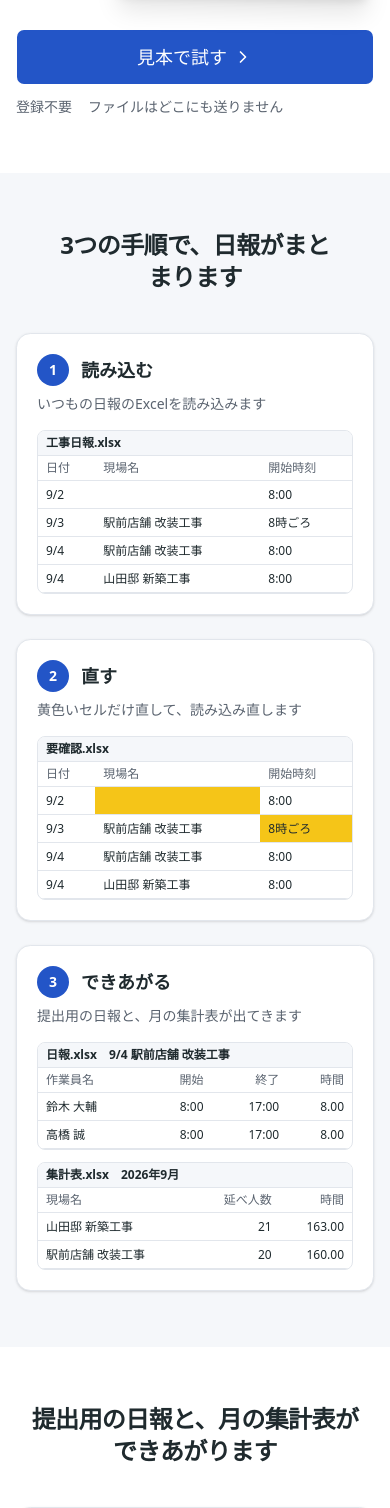
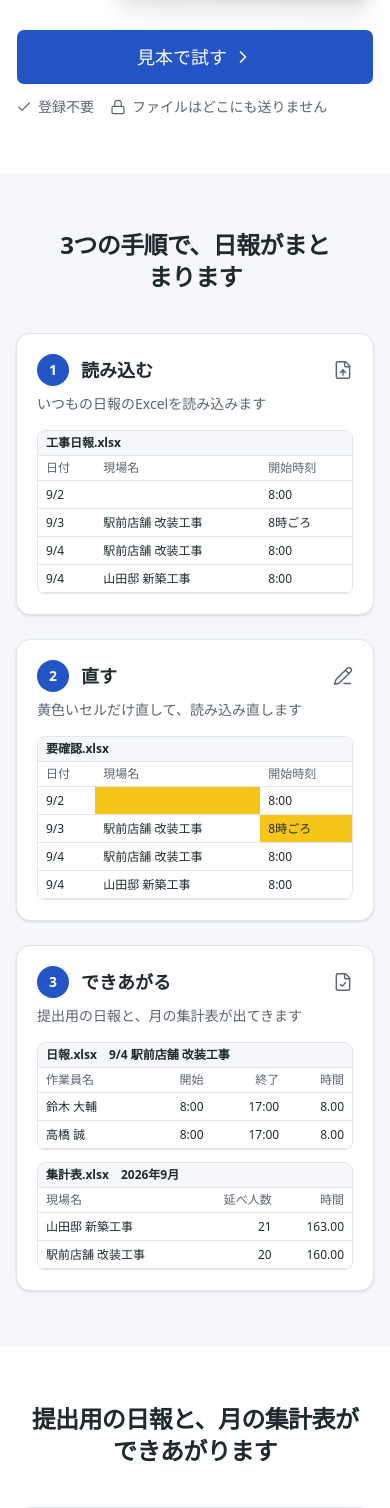
Before and after one commit to nemonsoon/construction-daily-report, a React (Vite) app: page / in a window 390 px wide. Shown: the part 1058-2566 px from the top of the page. Built offline with nearby package versions, Linux system fonts and the light colour scheme.

Commit message:
feat: add icons to assurances, steps, outputs, FAQ, and external footer links

```diff
--- a/src/app/ClosingCta.tsx
+++ b/src/app/ClosingCta.tsx
@@ -1,6 +1,7 @@
 import { ChevronRight } from "lucide-react";
 import { Button } from "@/components/ui/button";
 import { APP_HASH } from "./screen.ts";
+import { Assurances } from "./TryButton.tsx";
 
 // 下まで読んだ人が、上へ戻らずに「見本で試す」を押せるようにする
 export function ClosingCta() {
@@ -22,10 +23,7 @@ export function ClosingCta() {
 						<ChevronRight aria-hidden className="size-5" />
 					</a>
 				</Button>
-				<p className="mt-4 flex justify-center gap-x-4 text-sm text-white/60">
-					<span>登録不要</span>
-					<span>ファイルはどこにも送りません</span>
-				</p>
+				<Assurances className="mt-4 flex flex-wrap justify-center gap-x-4 gap-y-1 text-sm text-white/60" />
 			</div>
 		</section>
 	);
--- a/src/app/FaqSection.tsx
+++ b/src/app/FaqSection.tsx
@@ -1,22 +1,28 @@
+import { FileSpreadsheet, Globe, LayoutTemplate, Lock } from "lucide-react";
+
 // 答えは短く4つだけなので、開いたり閉じたりせず最初から並べて見せる
 const FAQS = [
 	{
+		icon: Globe,
 		question: "インストールは要りますか？",
 		answer: "要りません。ブラウザで開くだけで使えます。",
 	},
 	{
+		icon: Lock,
 		question: "日報のファイルは、どこかに送られますか？",
 		answer:
 			"送りません。選んだファイルは、そのパソコンのブラウザの中だけで処理します。",
 	},
 	{
+		icon: FileSpreadsheet,
 		question: "今お使いの日報でも使えますか？",
 		answer:
 			"作業員ごとに1行ずつ、日付・現場名・時刻などを書いた表なら使えます。列の並びは問いません。",
 	},
 	{
+		icon: LayoutTemplate,
 		question: "様式は変えられますか？",
-		answer: "ご依頼に応じて、御社の日報や集計表の様式に合わせて作り替えます。",
+		answer: "ご依頼に応じて、御社の日報や集計表の様式に合わせて作ります。",
 	},
 ];
 
@@ -33,13 +39,20 @@ export function FaqSection() {
 				よくある質問
 			</h2>
 			<dl className="mt-10 grid gap-x-12 md:grid-cols-2">
-				{FAQS.map(({ question, answer }) => (
+				{FAQS.map(({ icon: Icon, question, answer }) => (
 					<div
 						key={question}
 						className="border-t border-line py-6 [word-break:auto-phrase]"
 					>
-						<dt className="font-bold">{question}</dt>
-						<dd className="mt-2 leading-relaxed text-muted-foreground">
+						<dt className="flex items-start gap-2 font-bold">
+							<Icon
+								aria-hidden
+								className="mt-0.5 size-5 shrink-0 text-muted-foreground"
+								strokeWidth={1.75}
+							/>
+							{question}
+						</dt>
+						<dd className="mt-2 pl-7 leading-relaxed text-muted-foreground">
 							{answer}
 						</dd>
 					</div>
--- a/src/app/HowItWorksSection.tsx
+++ b/src/app/HowItWorksSection.tsx
@@ -1,4 +1,10 @@
-import { ChevronRight } from "lucide-react";
+import {
+	ChevronRight,
+	FileCheck,
+	FileUp,
+	type LucideIcon,
+	PencilLine,
+} from "lucide-react";
 import type { ReactNode } from "react";
 import { cn } from "@/lib/utils";
 
@@ -117,19 +123,27 @@ function Outputs() {
 	);
 }
 
-const STEPS: { title: string; body: string; picture: ReactNode }[] = [
+const STEPS: {
+	title: string;
+	icon: LucideIcon;
+	body: string;
+	picture: ReactNode;
+}[] = [
 	{
 		title: "読み込む",
+		icon: FileUp,
 		body: "いつもの日報のExcelを読み込みます",
 		picture: <InputSheet flagged={false} />,
 	},
 	{
 		title: "直す",
+		icon: PencilLine,
 		body: "黄色いセルだけ直して、読み込み直します",
 		picture: <InputSheet flagged />,
 	},
 	{
 		title: "できあがる",
+		icon: FileCheck,
 		body: "提出用の日報と、月の集計表が出てきます",
 		picture: <Outputs />,
 	},
@@ -146,7 +160,7 @@ export function HowItWorksSection() {
 					3つの手順で、日報がまとまります
 				</h2>
 				<ol className="mt-10 grid gap-6 md:grid-cols-3 md:gap-10">
-					{STEPS.map(({ title, body, picture }, index) => (
+					{STEPS.map(({ title, icon: Icon, body, picture }, index) => (
 						<li
 							key={title}
 							className="relative flex flex-col rounded-2xl border border-line bg-white p-5 shadow-sm"
@@ -156,6 +170,11 @@ export function HowItWorksSection() {
 									{index + 1}
 								</span>
 								<h3 className="text-lg font-bold">{title}</h3>
+								<Icon
+									aria-hidden
+									className="ml-auto size-5 shrink-0 text-muted-foreground"
+									strokeWidth={1.75}
+								/>
 							</div>
 							<p className="mt-2 text-sm text-muted-foreground">{body}</p>
 							<div aria-hidden className="mt-4">
--- a/src/app/OutputsSection.tsx
+++ b/src/app/OutputsSection.tsx
@@ -1,4 +1,5 @@
 // Numbers で開いて表の部分だけを撮った画像。README と同じものを使う
+import { FileSpreadsheet } from "lucide-react";
 import dailyReportImage from "../../docs/images/daily-report.png";
 import summaryImage from "../../docs/images/summary.png";
 
@@ -40,7 +41,12 @@ export function OutputsSection() {
 						{/* 横2列のときは2枚のカードの高さをそろえ、背の低い集計表は上に寄せる */}
 						<div className="flex-1 overflow-hidden rounded-2xl border border-line bg-white shadow-sm">
 							<p className="border-b border-line bg-surface px-4 py-2">
-								<span className="rounded-md bg-ink px-2.5 py-0.5 text-xs font-medium text-white">
+								<span className="inline-flex items-center gap-1.5 rounded-md bg-ink px-2.5 py-0.5 text-xs font-medium text-white">
+									<FileSpreadsheet
+										aria-hidden
+										className="size-3.5 shrink-0"
+										strokeWidth={1.75}
+									/>
 									{name}
 								</span>
 							</p>
--- a/src/app/SiteFooter.tsx
+++ b/src/app/SiteFooter.tsx
@@ -1,3 +1,4 @@
+import { ArrowUpRight } from "lucide-react";
 import { BrandMark } from "./BrandMark.tsx";
 import { APP_HASH } from "./screen.ts";
 
@@ -63,7 +64,8 @@ export function SiteFooter({ compact }: { compact: boolean }) {
 					className="grid grid-cols-2 gap-x-6 gap-y-8 sm:grid-cols-3"
 				>
 					{COLUMNS.map(({ title, links }) => (
-						<div key={title}>
+						// スマートフォン幅では3つ目の列が2行目に1つだけ来るので、横幅いっぱいに広げて文字を折り返させない
+						<div key={title} className="last:col-span-2 sm:last:col-span-1">
 							<h2 className="text-sm font-bold">{title}</h2>
 							<ul className="mt-2">
 								{links.map(({ label, href }) => (
@@ -72,7 +74,17 @@ export function SiteFooter({ compact }: { compact: boolean }) {
 											href={href}
 											className="inline-flex min-h-11 items-center text-sm text-muted-foreground hover:text-foreground"
 										>
-											{label}
+											{/* 折り返しても矢印が文の終わりに付くよう、文字と同じ行の流れに置く */}
+											<span>
+												{label}
+												{href.startsWith("http") && (
+													<ArrowUpRight
+														aria-hidden
+														className="ml-1 inline-block size-3.5 align-[-2px]"
+														strokeWidth={1.75}
+													/>
+												)}
+											</span>
 										</a>
 									</li>
 								))}
--- a/src/app/TryButton.tsx
+++ b/src/app/TryButton.tsx
@@ -1,8 +1,24 @@
-import { ChevronRight } from "lucide-react";
+import { Check, ChevronRight, Lock } from "lucide-react";
 import { Button } from "@/components/ui/button";
 import { APP_HASH } from "./screen.ts";
 
 type Props = { className?: string };
+
+// 冒頭と締めの帯で、押す前の心配（登録・ファイルの送り先）に答える一行
+export function Assurances({ className }: Props) {
+	return (
+		<p className={className}>
+			<span className="inline-flex items-center gap-1.5">
+				<Check aria-hidden className="size-4 shrink-0" strokeWidth={1.75} />
+				登録不要
+			</span>
+			<span className="inline-flex items-center gap-1.5">
+				<Lock aria-hidden className="size-4 shrink-0" strokeWidth={1.75} />
+				ファイルはどこにも送りません
+			</span>
+		</p>
+	);
+}
 
 // 説明のページでできる行動はこれだけにする
 export function TryButton({ className }: Props) {
@@ -14,10 +30,7 @@ export function TryButton({ className }: Props) {
 					<ChevronRight aria-hidden className="size-5" />
 				</a>
 			</Button>
-			<p className="mt-3 flex flex-wrap gap-x-4 gap-y-1 text-sm text-muted-foreground">
-				<span>登録不要</span>
-				<span>ファイルはどこにも送りません</span>
-			</p>
+			<Assurances className="mt-3 flex flex-wrap gap-x-4 gap-y-1 text-sm text-muted-foreground" />
 		</div>
 	);
 }
```
